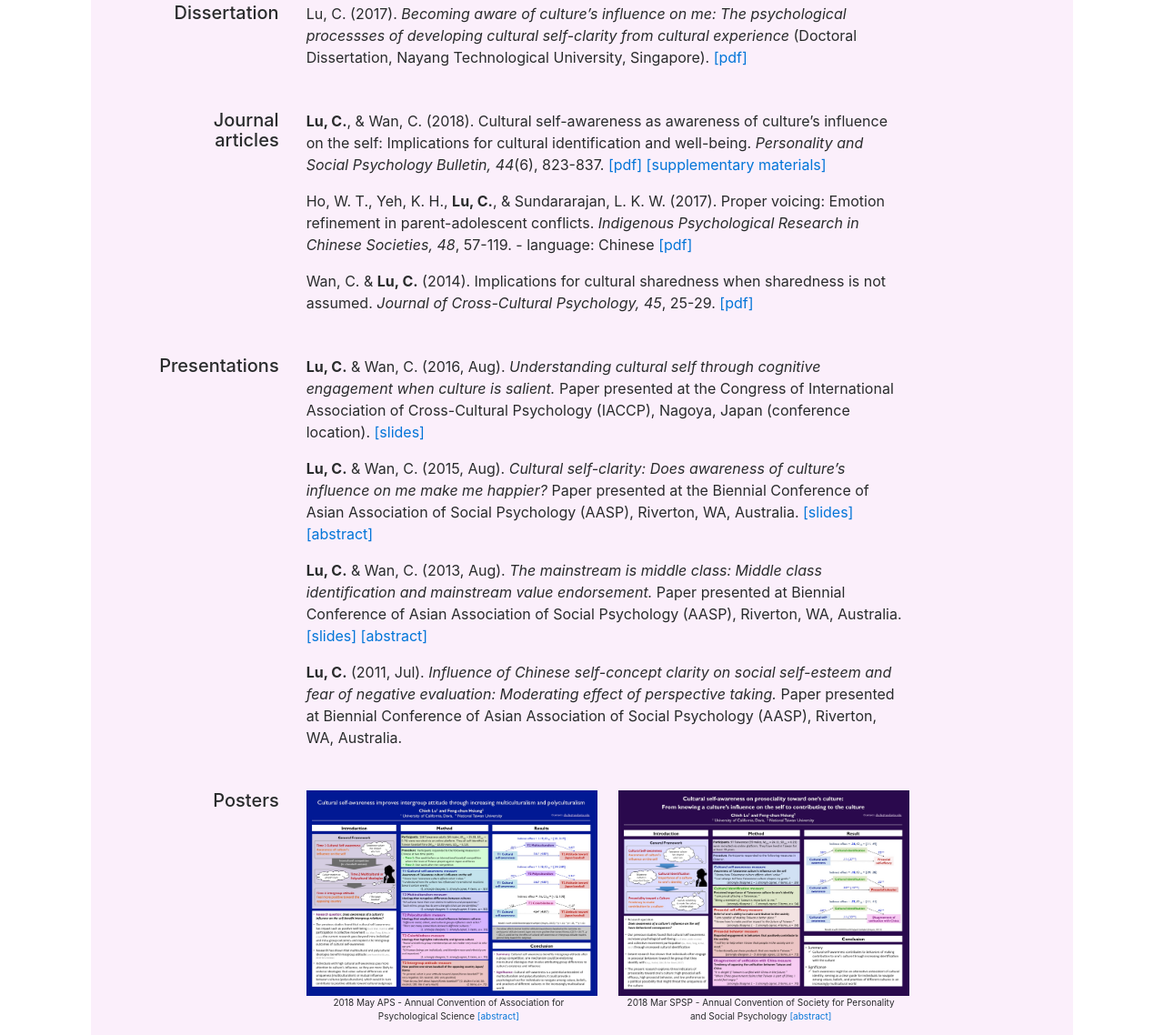
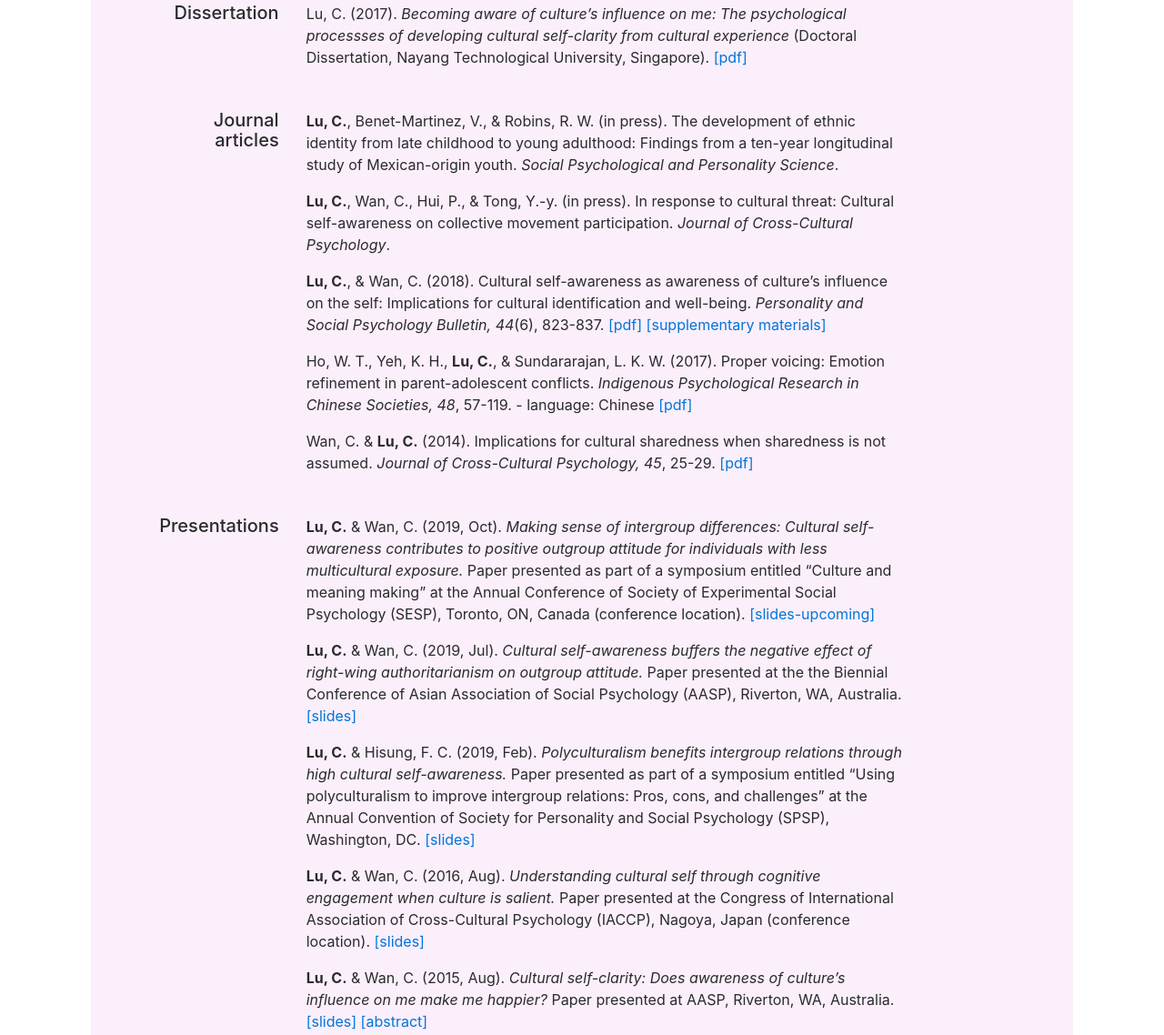
Before and after one commit to chiehlu/chiehlu.github.io, a plain HTML site: page index.html in a window 1280 px wide. Shown: the part 861-1999 px from the top of the page at 91% size. Drawn offline with nearby package versions, Linux system fonts and the light colour scheme.

Commit message:
Update index.html

```diff
--- a/index.html
+++ b/index.html
@@ -62,6 +62,8 @@
     <h5 style="text-align:right">Journal articles</h5>
   </div>
   <div class="col-md-8">
+    <p><b>Lu, C.</b>, Benet-Martinez, V., & Robins, R. W. (in press). The development of ethnic identity from late childhood to young adulthood: Findings from a ten-year longitudinal study of Mexican-origin youth. <i>Social Psychological and Personality Science</i>.</p>
+    <p><b>Lu, C.</b>, Wan, C., Hui, P., & Tong, Y.-y. (in press). In response to cultural threat: Cultural self-awareness on collective movement participation. <i>Journal of Cross-Cultural Psychology</i>.</p>
     <p><b>Lu, C.</b>, & Wan, C. (2018). Cultural self-awareness as awareness of culture’s influence on the self: Implications for cultural identification and well-being. <i>Personality and Social Psychology Bulletin, 44</i>(6), 823-837. <a target=_blank href="https://drive.google.com/open?id=1rYGV3BSzmdFWRoCXc504SILOhD5vXUqG">[pdf]</a> <a target=_blank href="https://drive.google.com/open?id=1LqUbmIRZ0BjjmqADPWSAUqQEiiHyZbhu">[supplementary materials]</a></p>
     <p>Ho, W. T., Yeh, K. H., <b>Lu, C.</b>, & Sundararajan, L. K. W. (2017). Proper voicing: Emotion refinement in parent-adolescent conflicts. <i>Indigenous Psychological Research in Chinese Societies, 48</i>, 57-119. - language: Chinese <a target=_blank href="https://drive.google.com/open?id=0B9YtXMZCv5YpeWxYT216czA2T0U">[pdf]</a></p>
     <p>Wan, C. & <b>Lu, C.</b> (2014). Implications for cultural sharedness when sharedness is not assumed. <i>Journal of Cross-Cultural Psychology, 45</i>, 25-29. <a target=_blank href="https://drive.google.com/open?id=0B9YtXMZCv5YpdEx1VGxEcUtaM1k">[pdf]</a></p>
@@ -74,10 +76,13 @@
     <h5 style="text-align:right">Presentations</h5>
   </div>
     <div class="col-md-8">
+      <p><b>Lu, C.</b> & Wan, C. (2019, Oct). <i>Making sense of intergroup differences: Cultural self-awareness contributes to positive outgroup attitude for individuals with less multicultural exposure.</i> Paper presented as part of a symposium entitled “Culture and meaning making” at the Annual Conference of Society of Experimental Social Psychology (SESP), Toronto, ON, Canada (conference location). <a target=_blank href="XXX">[slides-upcoming]</a></p>
+      <p><b>Lu, C.</b> & Wan, C. (2019, Jul). <i>Cultural self-awareness buffers the negative effect of right-wing authoritarianism on outgroup attitude.</i> Paper presented at the the Biennial Conference of Asian Association of Social Psychology (AASP), Riverton, WA, Australia. <a target=_blank href="https://drive.google.com/open?id=1d2H7u65nccvOc6-cQTnLZalBBKrpFu9n">[slides]</a></p>
+      <p><b>Lu, C.</b> & Hisung, F. C. (2019, Feb). <i>Polyculturalism benefits intergroup relations through high cultural self-awareness.</i> Paper presented as part of a symposium entitled “Using polyculturalism to improve intergroup relations: Pros, cons, and challenges” at the Annual Convention of Society for Personality and Social Psychology (SPSP), Washington, DC. <a target=_blank href="https://drive.google.com/open?id=1Q_1rnQYU51gh-1bbUqTu9ApjKULzA8fo">[slides]</a></p>
       <p><b>Lu, C.</b> & Wan, C. (2016, Aug). <i>Understanding cultural self through cognitive engagement when culture is salient.</i> Paper presented at the Congress of International Association of Cross-Cultural Psychology (IACCP), Nagoya, Japan (conference location). <a target=_blank href="https://drive.google.com/open?id=0B9YtXMZCv5YpbnRpeWJXV2o5d00">[slides]</a></p>
-      <p><b>Lu, C.</b> & Wan, C. (2015, Aug). <i>Cultural self-clarity: Does awareness of culture’s influence on me make me happier? </i> Paper presented at the Biennial Conference of Asian Association of Social Psychology (AASP), Riverton, WA, Australia. <a target=_blank href="https://drive.google.com/open?id=0B9YtXMZCv5YpV3NGM002dTlBY2M">[slides]</a> <a target=_blank href="https://drive.google.com/open?id=0B9YtXMZCv5YpTUQ1NEhWR1R4TDQ">[abstract]</a></p>
-      <p><b>Lu, C.</b> & Wan, C. (2013, Aug). <i>The mainstream is middle class: Middle class identification and mainstream value endorsement.</i> Paper presented at Biennial Conference of Asian Association of Social Psychology (AASP), Riverton, WA, Australia. <a target=_blank href="https://drive.google.com/open?id=0B9YtXMZCv5YpNV9EQzRVWkNlZVU">[slides]</a> <a target=_blank href="https://drive.google.com/open?id=0B9YtXMZCv5YpUmZhQW1tcmxmR1U">[abstract]</a></p>
-      <p><b>Lu, C.</b> (2011, Jul). <i>Influence of Chinese self-concept clarity on social self-esteem and fear of negative evaluation: Moderating effect of perspective taking.</i> Paper presented at Biennial Conference of Asian Association of Social Psychology (AASP), Riverton, WA, Australia.</p>
+      <p><b>Lu, C.</b> & Wan, C. (2015, Aug). <i>Cultural self-clarity: Does awareness of culture’s influence on me make me happier? </i> Paper presented at AASP, Riverton, WA, Australia. <a target=_blank href="https://drive.google.com/open?id=0B9YtXMZCv5YpV3NGM002dTlBY2M">[slides]</a> <a target=_blank href="https://drive.google.com/open?id=0B9YtXMZCv5YpTUQ1NEhWR1R4TDQ">[abstract]</a></p>
+      <p><b>Lu, C.</b> & Wan, C. (2013, Aug). <i>The mainstream is middle class: Middle class identification and mainstream value endorsement.</i> Paper presented at AASP, Riverton, WA, Australia. <a target=_blank href="https://drive.google.com/open?id=0B9YtXMZCv5YpNV9EQzRVWkNlZVU">[slides]</a> <a target=_blank href="https://drive.google.com/open?id=0B9YtXMZCv5YpUmZhQW1tcmxmR1U">[abstract]</a></p>
+      <p><b>Lu, C.</b> (2011, Jul). <i>Influence of Chinese self-concept clarity on social self-esteem and fear of negative evaluation: Moderating effect of perspective taking.</i> Paper presented at AASP, Riverton, WA, Australia.</p>
     </div>
   <div class="col-md-2"></div>
 </div>
```
